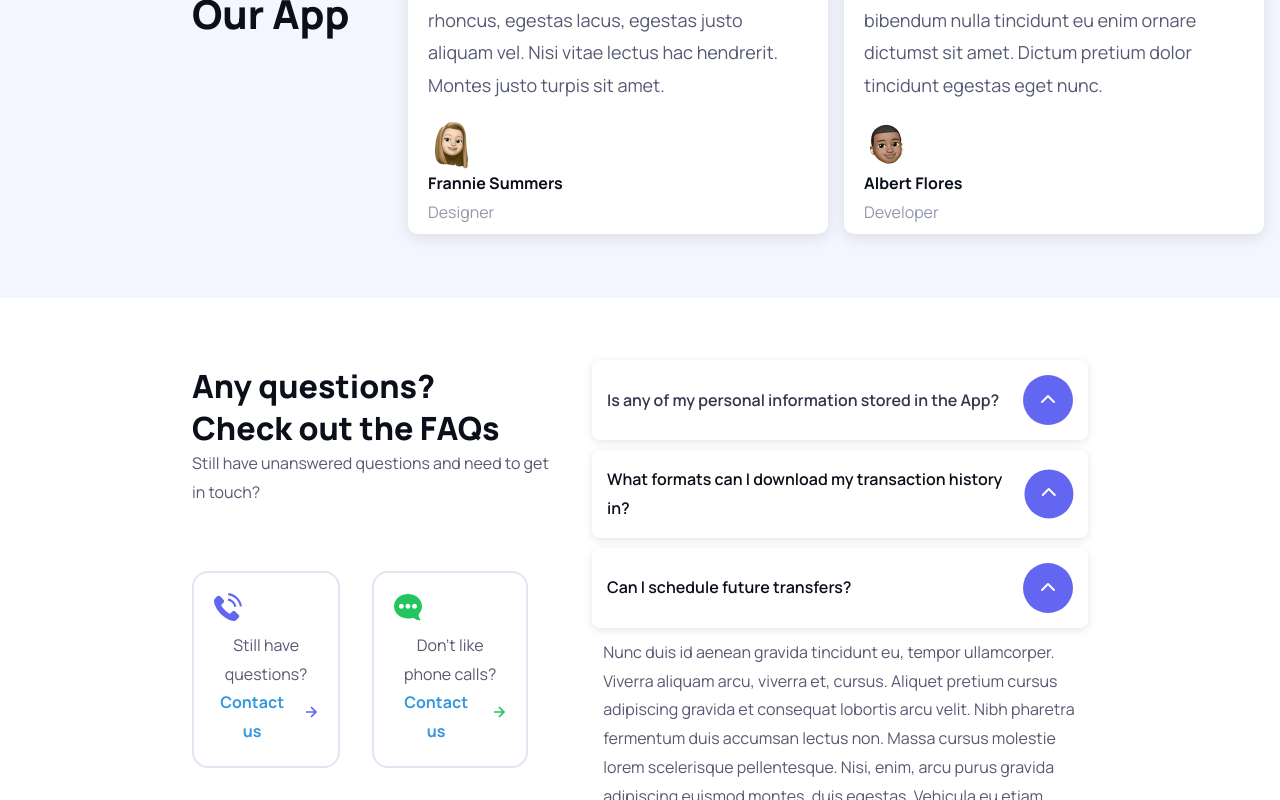
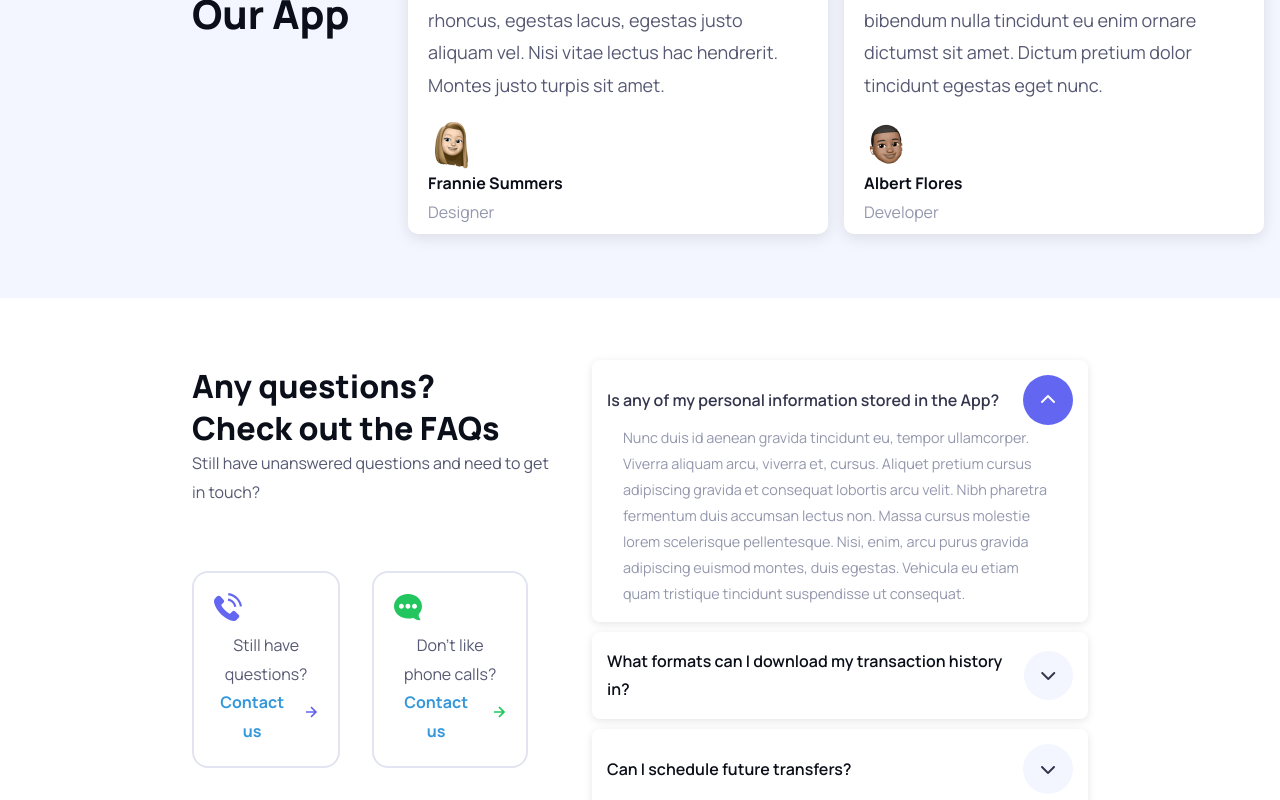
Before and after one commit to JannikaGustafsson/Reactapp, a React (Vite) app: page / in a window 1280 px wide. Both pictures are taken after a click on the button 1048 px from the left and 5562 px from the top of the page. Shown: the part 5162-5962 px from the top of the page. Built offline with nearby package versions, Linux system fonts and the light colour scheme.

Commit message:
fixed the accordion

```diff
--- a/src/App.jsx
+++ b/src/App.jsx
@@ -10,7 +10,9 @@ import Carousel from './components/Carousel'
 import BulletPoints from './components/BulletPoints'
 import Reviews from './components/Reviews'
 import Newsletter from './components/Newsletter'
-import DarkModeSwitch from './components/DarkModeSwitch'
+
+
+
 
 function App() {
 
@@ -22,7 +24,6 @@ function App() {
         <Route />
     </BrowserRouter> */}
     <Header />
-    <DarkModeSwitch />
     <main>
       <Hero />
       <Logos />
@@ -32,6 +33,7 @@ function App() {
     <BulletPoints />
     <Reviews />
     <FAQ />
+
     <Newsletter />
     <Footer />
   </>
--- a/src/assets/index.css
+++ b/src/assets/index.css
@@ -69,11 +69,40 @@ body {
     font-style: normal;
     font-size: 16px;
 }
+
+@media (min-width: 1200px) {
+    .container {
+        max-width: 1200px;
+    }
+}
+
+@media (min-width: 768px) and (max-width: 1199px) {
+    .container {
+        max-width: 1000px;
+    }
+}
+
+@media (max-width: 767px) {
+    .container {
+        width: 100%;
+        padding: 10px;
+    }
+
+    .navbar {
+        display: block;
+    }
+
+    .image {
+        width: 100%;
+    }
+}
 img {
     display: block;
+
 }
 input, button, textarea, select {
     font: inherit;
+
 }
 h1, h2, h3, h4, h5 {
     text-wrap: balance;
@@ -83,13 +112,11 @@ h1, h2, h3, h4, h5 {
 }
 ol, ul {
     list-style: none;
+
 }
 .flex {
     display: flex;
 }
-.container {
-    max-width: 100%;
-    }
 
     .h1 {
         font-size: 2.5rem;
@@ -215,6 +242,7 @@ ol, ul {
     padding-left: 15%;
     display: flex;
 
+
     .nav-link {
         color: var(--clr-text-navigation);
         text-decoration: none;
@@ -249,6 +277,7 @@ ol, ul {
     position: relative;
     display: flex;
     align-items: center;
+
 }
 /* Logos start */
 .logos {
@@ -535,7 +564,6 @@ ol, ul {
         text-align: center;
     }
     .contact-box img {
-        max-width: 100%;
         height: auto;
         margin-bottom: 10px;
     }
@@ -570,9 +598,6 @@ ol, ul {
         color: var(--clr-text-navigation);
     }
     .question-box {
-        display: flex;
-        justify-content: space-between;
-        align-items: center;
         background-color: #fff;
         color: var(--clr-gray-900);
         font-weight: 600;
@@ -582,20 +607,28 @@ ol, ul {
         box-shadow: 0 2px 8px rgba(0, 0, 0, 0.1);
         cursor: pointer;
     }
+
+    .questionbox-header {
+        display: flex;
+        justify-content: space-between;
+        align-items: center;
+    }
     .answer {
-        display: grid;
-        grid-template-rows: 0fr;
-        overflow: hidden;
-        transition: grid-template-rows 250ms, padding-bottom 250ms;
+        padding: 0 1rem;
+        font-size: 0.9rem;
+        color: var(--clr-gray-600);
+        transition: all 250ms ease-in-out;
+    }
+    .open .expandable {
+    display: block;
+    }
 
-    }
-    .open .answer{
-        grid-template-rows: 1fr;
-        padding: 0 .7rem;
+    .closed .expandable {
+        display: none;
     }
     .open .btn-round {
         background-color: var(--clr-primary);
-        rotate: 180deg;
+        transform: rotate(180deg);
         color: #fff;
     }
     .expandable {
@@ -628,9 +661,10 @@ ol, ul {
         background-color: var(--clr-gray-100);
         color: var(--clr-text-navigation);
     }
-    .btn-round:hover {
+    .closed .btn-round:hover {
         background-color: hsl(234, 14%, 93%);
     }
+
 #newsletter {
     background-color: var(--clr-gray-100);
     padding-top: 4rem;
--- /dev/null
+++ b/src/components/Accordion.jsx
@@ -0,0 +1,97 @@
+import React, {useState} from 'react'
+
+const Accordion = () => {
+    const [isOpen1, setIsOpen1] = useState(false)
+    const [isOpen2, setIsOpen2] = useState(false)
+    const [isOpen3, setIsOpen3] = useState(false)
+    const [isOpen4, setIsOpen4] = useState(false)
+    const [isOpen5, setIsOpen5] = useState(false)
+    const [isOpen6, setIsOpen6] = useState(false)
+    const getAnswerClass = (isOpen) => {
+    if(isOpen)
+        return 'open'
+    else
+        return 'closed'
+    }
+
+    const handleClick = (isOpen, setIsOpen) => {
+        if (isOpen) {
+            setIsOpen(false)
+        }
+        else {
+            setIsOpen(true)
+        }
+
+    }
+
+  return (
+    <div className="long-box">
+    <div className={"question-box " + getAnswerClass(isOpen1)} onClick={() => handleClick(isOpen1, setIsOpen1)}>
+        <div className="questionbox-header">
+            <p className="txt-clr">Is any of my personal information stored in the App?</p>
+        <button className="btn-round btn-gray">
+            <i className="fa-solid fa-chevron-down"></i>
+        </button>
+            </div>
+            <div className={"expandable answer small"}>
+    <p>Nunc duis id aenean gravida tincidunt eu, tempor ullamcorper. Viverra aliquam arcu, viverra et, cursus.
+        Aliquet pretium cursus adipiscing gravida et consequat lobortis arcu velit. Nibh pharetra fermentum duis
+        accumsan lectus non. Massa cursus molestie lorem scelerisque pellentesque. Nisi, enim, arcu purus
+        gravida adipiscing euismod montes, duis egestas. Vehicula eu etiam quam tristique tincidunt suspendisse
+        ut consequat.</p>
+</div>
+    </div>
+<div className="question-box">
+    <div className="questionbox-header">
+    <p>What formats can I download my transaction history in?</p>
+    <button className="btn-round btn-gray">
+        <i className="fa-solid fa-chevron-down"></i>
+    </button>
+    </div>
+</div>
+<div className={"question-box " + getAnswerClass(isOpen3)} onClick={() => handleClick(isOpen3, setIsOpen3)}>
+    <div className="flex questionbox-header">
+        <p>Can I schedule future transfers?</p>
+    <button className="btn-round btn-gray">
+        <i className="fa-solid fa-chevron-down"></i>
+    </button>
+        </div>
+    <div className="expandable answer small">
+    <p>Nunc duis id aenean gravida tincidunt eu, tempor ullamcorper. Viverra aliquam arcu, viverra et, cursus.
+        Aliquet pretium cursus adipiscing gravida et consequat lobortis arcu velit. Nibh pharetra fermentum duis
+        accumsan lectus non. Massa cursus molestie lorem scelerisque pellentesque. Nisi, enim, arcu purus
+        gravida adipiscing euismod montes, duis egestas. Vehicula eu etiam quam tristique tincidunt suspendisse
+        ut consequat.</p>
+</div>
+</div>
+
+<div className="question-box">
+    <div className="questionbox-header">
+    <p>When can I use Banking App services?</p>
+    <button className="btn-round btn-gray">
+        <i className="fa-solid fa-chevron-down"></i>
+    </button>
+    </div>
+</div>
+<div className="question-box">
+    <div className="questionbox-header">
+    <p>Can I create my own password that is easy for me to remember?
+    </p>
+    <button className="btn-round btn-gray">
+        <i className="fa-solid fa-chevron-down"></i>
+    </button>
+    </div>
+</div>
+<div className="question-box">
+    <div className="questionbox-header">
+    <p>What happens if I forget or lose my password?</p>
+    <button className="btn-round btn-gray">
+        <i className="fa-solid fa-chevron-down"></i>
+    </button>
+    </div>
+</div>
+</div>
+  )
+}
+
+export default Accordion
--- a/src/components/DarkModeSwitch.jsx
+++ b/src/components/DarkModeSwitch.jsx
@@ -1,4 +1,5 @@
 import React, { useEffect, useState } from 'react'
+
 
 const DarkModeSwitch = () => {
     const [isDarkMode, setIsDarkMode] = useState(false)
@@ -31,11 +32,14 @@ const DarkModeSwitch = () => {
 
     }, [])
 
-
-
-    // return (
-
-    // )
+    return (
+    <div id="darkmode-toggle">
+        <label className="toggle">
+        <input id="darkmode-switch" type="checkbox" aria-label="darkmode toggle" onChange="toggleDarkMode()" />
+        <span className="slider"></span>
+        </label>
+    </div>
+    )
 }
 
 export default DarkModeSwitch
--- a/src/components/FAQ.jsx
+++ b/src/components/FAQ.jsx
@@ -3,6 +3,8 @@ import Telephone from '../assets/images/icons/telephone.svg'
 import ArrowBlue from '../assets/images/icons/arrow-blue.svg'
 import Message from '../assets/images/icons/message.svg'
 import ArrowGreen from '../assets/images/icons/arrow-green.svg'
+import Accordion from './Accordion'
+
 
 const FAQ = () => {
   return (
@@ -31,55 +33,11 @@ const FAQ = () => {
         <a href="">Contact us</a>
         <img src={ArrowGreen} alt="A green arrow" />
         </div>
+
     </div>
     </div>
     </div>
-        <div className="long-box open">
-        <div className="question-box">
-            <p className="txt-clr">Is any of my personal information stored in the App?</p>
-            <button className="btn-round btn-gray">
-                <i className="fa-solid fa-chevron-down"></i>
-            </button>
-        </div>
-    <div className="question-box">
-        <p>What formats can I download my transaction history in?</p>
-        <button className="btn-round btn-gray">
-            <i className="fa-solid fa-chevron-down"></i>
-        </button>
-    </div>
-    <div className="question-box">
-        <p>Can I schedule future transfers?</p>
-        <button className="btn-round btn-gray">
-            <i className="fa-solid fa-chevron-down"></i>
-        </button>
-    </div>
-    <div className="expandable">
-    <p className="answer small">Nunc duis id aenean gravida tincidunt eu, tempor ullamcorper. Viverra aliquam arcu, viverra et, cursus.
-            Aliquet pretium cursus adipiscing gravida et consequat lobortis arcu velit. Nibh pharetra fermentum duis
-            accumsan lectus non. Massa cursus molestie lorem scelerisque pellentesque. Nisi, enim, arcu purus
-            gravida adipiscing euismod montes, duis egestas. Vehicula eu etiam quam tristique tincidunt suspendisse
-            ut consequat.</p>
-    </div>
-    <div className="question-box">
-        <p>When can I use Banking App services?</p>
-        <button className="btn-round btn-gray">
-            <i className="fa-solid fa-chevron-down"></i>
-        </button>
-    </div>
-    <div className="question-box">
-        <p>Can I create my own password that is easy for me to remember?
-        </p>
-        <button className="btn-round btn-gray">
-            <i className="fa-solid fa-chevron-down"></i>
-        </button>
-    </div>
-    <div className="question-box">
-        <p>What happens if I forget or lose my password?</p>
-        <button className="btn-round btn-gray">
-            <i className="fa-solid fa-chevron-down"></i>
-        </button>
-    </div>
-</div>
+        <Accordion />
 </div>
 </section>
   )
--- a/src/components/Header.jsx
+++ b/src/components/Header.jsx
@@ -1,6 +1,8 @@
 import React from 'react'
 import Logotype from '../assets/images/icons/logo.svg'
 import IconSignIn from '../assets/images/icons/icon-signin.svg'
+import DarkModeSwitch from './DarkModeSwitch'
+
 
 const Header = () => {
 
@@ -16,12 +18,7 @@ const Header = () => {
          </div>
          <div className="right-navigation">
                  <span>Dark Mode</span>
-             <div id="darkmode-toggle">
-                 <label className="toggle">
-                 <input id="darkmode-switch" type="checkbox" aria-label="darkmode toggle" onChange="toggleDarkMode()" />
-                 <span className="slider"></span>
-                 </label>
-             </div>
+                      <DarkModeSwitch />
                 <a href="#" className="btn btn-primary btn-login">
                     <img src={IconSignIn} alt="Sign in Icon" />
                     <span>Sing in / up</span>
```
